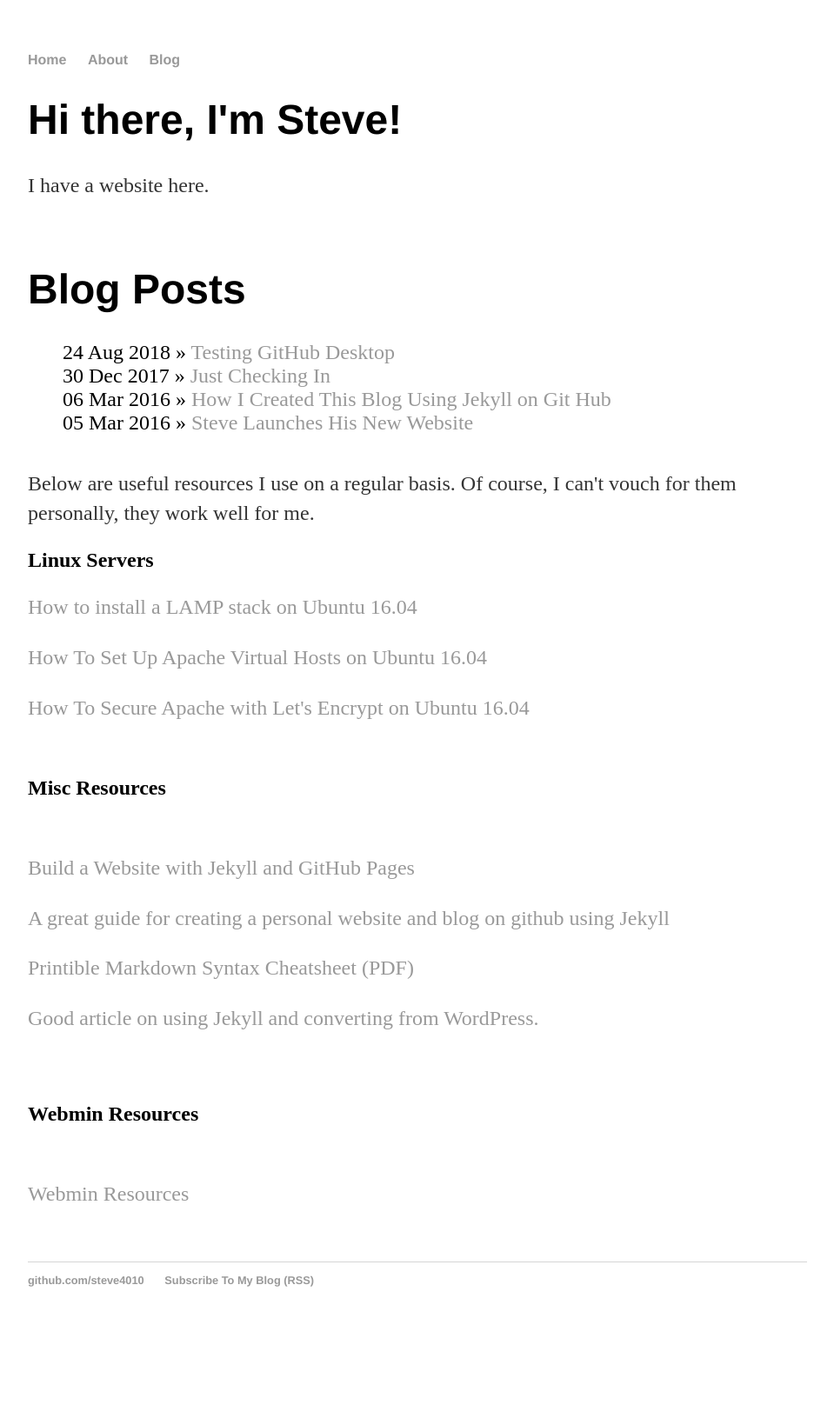
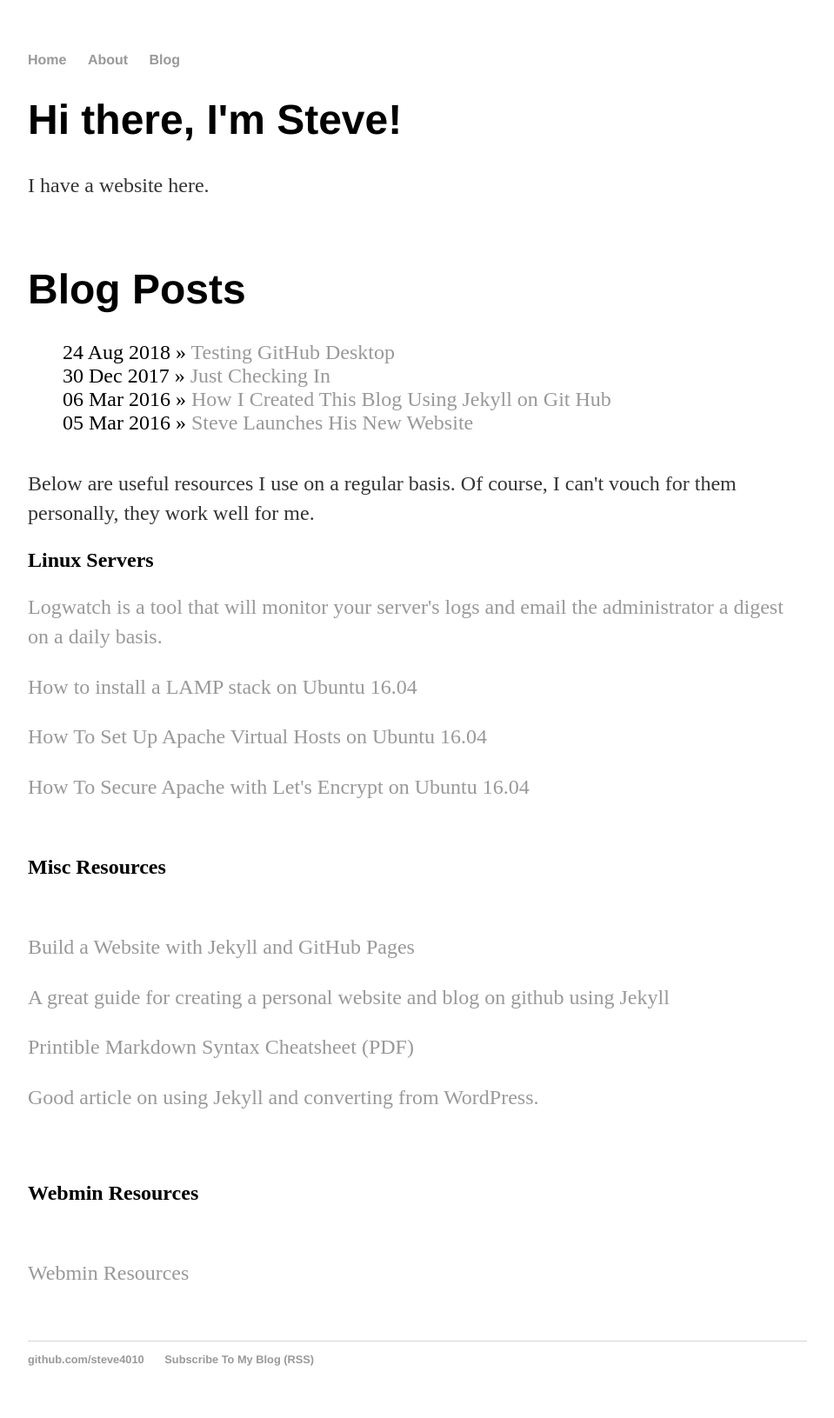
Before and after one commit to steve4010/steve4010.github.io, a Jekyll site: the page built from index.html, in a window 1280 px wide. Shown: the whole page at 87% size, without its empty margins (160-1119 px from the left). Built offline with Jekyll 4.4.1, drawn with Linux system fonts in a browser that asks for light colours; before the commit the page ends 1540 px from its top, so only the background shows below that.

Commit message:
Update index.html

```diff
--- a/index.html
+++ b/index.html
@@ -17,7 +17,7 @@ title: Steve4010, Jack of All Trades
   <p> Below are useful resources I use on a regular basis.  Of course, I can't vouch for them personally, they work well for me.</p>
 
   <h2>Linux Servers</h2>
-
+  <p><a href="https://help.ubuntu.com/community/Logwatch">Logwatch is a tool that will monitor your server's logs and email the administrator a digest on a daily basis.</a></p>
   <p><a href="https://www.digitalocean.com/community/tutorials/how-to-install-linux-apache-mysql-php-lamp-stack-on-ubuntu-16-04">How to install a LAMP stack on Ubuntu 16.04</a></p>
   <p><a href="https://www.digitalocean.com/community/tutorials/how-to-set-up-apache-virtual-hosts-on-ubuntu-16-04">How To Set Up Apache Virtual Hosts on Ubuntu 16.04</a></p>
   <p><a href="https://www.digitalocean.com/community/tutorials/how-to-secure-apache-with-let-s-encrypt-on-ubuntu-16-04">How To Secure Apache with Let's Encrypt on Ubuntu 16.04</a></p>
```
